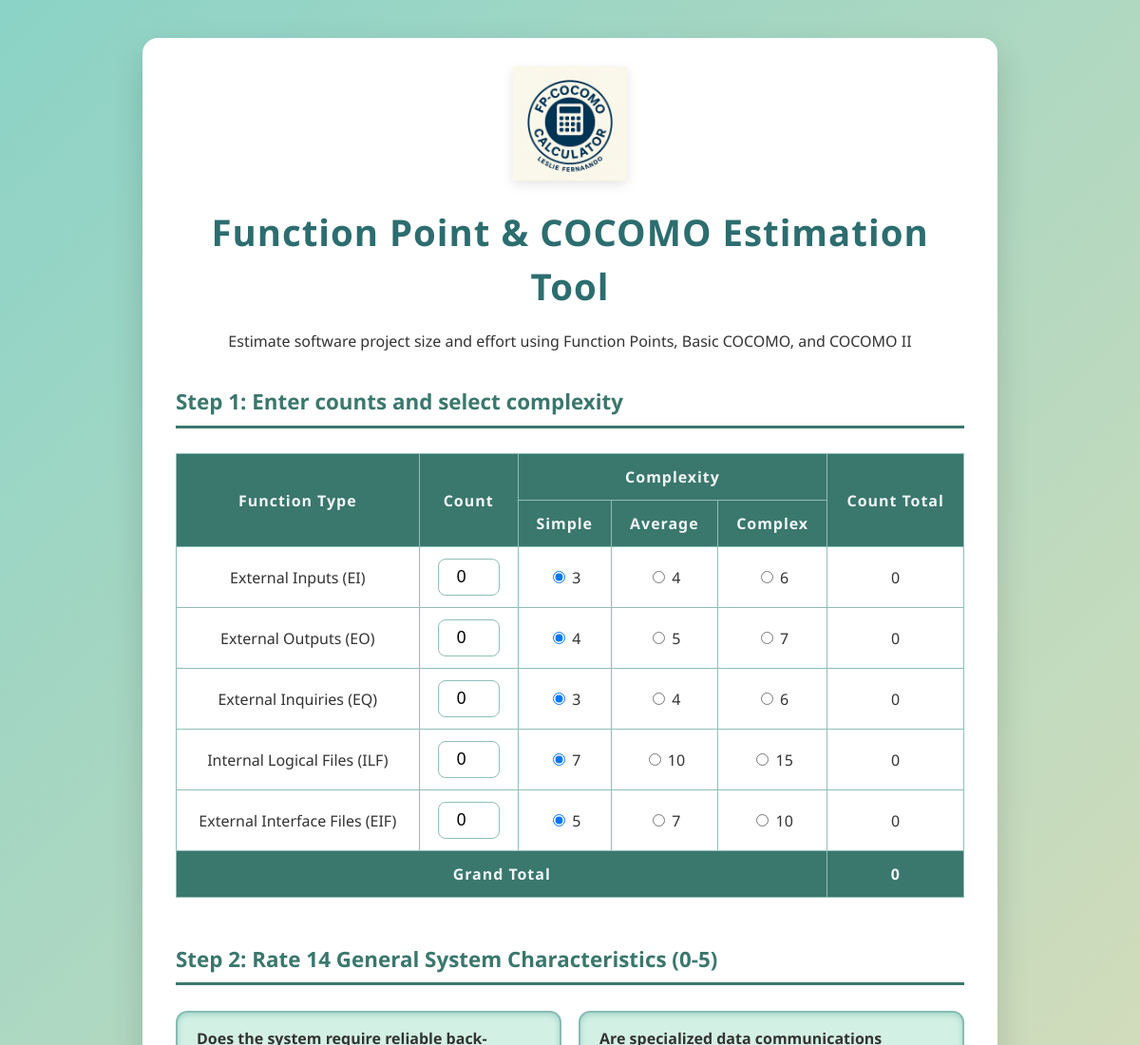
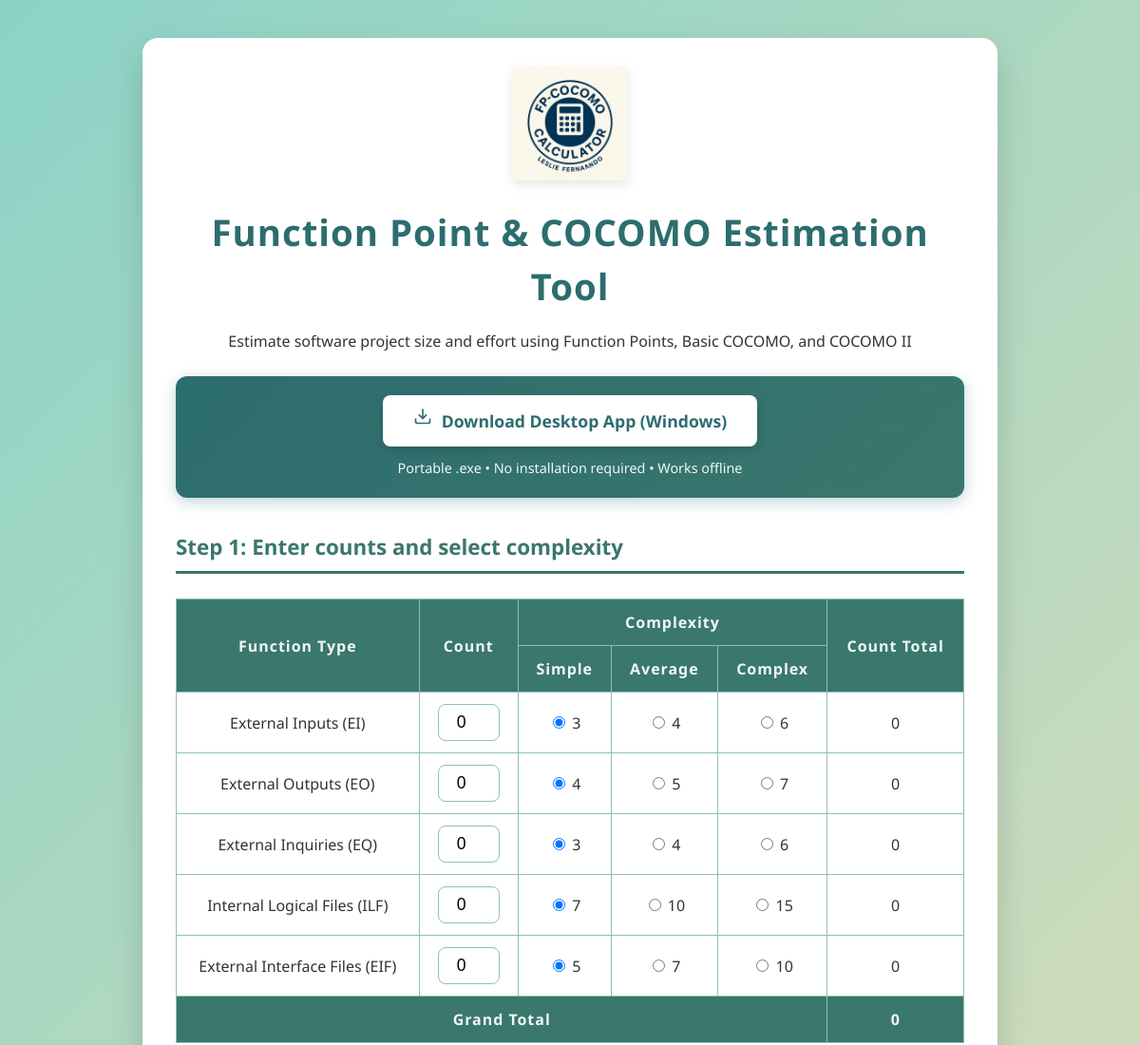
Before and after one commit to lesliefdo08/FP-Cocomo, an Electron app: page index.html in a window 1200 px wide. Shown: the top 1100 px of the page at 95% size. Drawn offline with Linux system fonts and the light colour scheme.

Commit message:
Add download section with GitHub release link and optimize for portable sharing

```diff
--- a/index.html
+++ b/index.html
@@ -15,6 +15,18 @@
       <img src="logo.png" alt="FP-COCOMO Logo" class="logo" />
       <h1>Function Point & COCOMO Estimation Tool</h1>
       <p>Estimate software project size and effort using Function Points, Basic COCOMO, and COCOMO II</p>
+
+      <div class="download-section">
+        <a href="https://github.com/lesliefdo08/FP-Cocomo/releases/latest" target="_blank" class="download-button">
+          <svg width="20" height="20" viewBox="0 0 24 24" fill="none" stroke="currentColor" stroke-width="2">
+            <path d="M21 15v4a2 2 0 0 1-2 2H5a2 2 0 0 1-2-2v-4"></path>
+            <polyline points="7 10 12 15 17 10"></polyline>
+            <line x1="12" y1="15" x2="12" y2="3"></line>
+          </svg>
+          Download Desktop App (Windows)
+        </a>
+        <small>Portable .exe • No installation required • Works offline</small>
+      </div>
     </header>
 
     <section>
--- a/style.css
+++ b/style.css
@@ -26,6 +26,51 @@ header, footer { text-align: center; margin-bottom: 35px; }
   margin-left: auto;
   margin-right: auto;
   filter: drop-shadow(0 4px 6px rgba(0,0,0,0.1));
+}
+
+.download-section {
+  margin-top: 25px;
+  padding: 20px;
+  background: linear-gradient(135deg, #2c6d6f, #3a776d);
+  border-radius: 12px;
+  box-shadow: 0 4px 15px rgba(44, 109, 111, 0.3);
+}
+
+.download-button {
+  display: inline-flex;
+  align-items: center;
+  gap: 10px;
+  padding: 14px 32px;
+  background: white;
+  color: #2c6d6f;
+  text-decoration: none;
+  border-radius: 8px;
+  font-weight: 600;
+  font-size: 1.1rem;
+  transition: all 0.3s ease;
+  box-shadow: 0 4px 12px rgba(0,0,0,0.15);
+}
+
+.download-button:hover {
+  background: #f0f7f6;
+  transform: translateY(-2px);
+  box-shadow: 0 6px 20px rgba(0,0,0,0.25);
+}
+
+.download-button svg {
+  animation: bounce 2s infinite;
+}
+
+@keyframes bounce {
+  0%, 100% { transform: translateY(0); }
+  50% { transform: translateY(-5px); }
+}
+
+.download-section small {
+  display: block;
+  margin-top: 12px;
+  color: #f0f7f6;
+  font-size: 0.9rem;
 }
 
 h1 {
```
Also changed, not shown: HOW_TO_USE.txt (added, +37 -0 lines), main.js (+6 -2 lines), package.json (+10 -3 lines).
